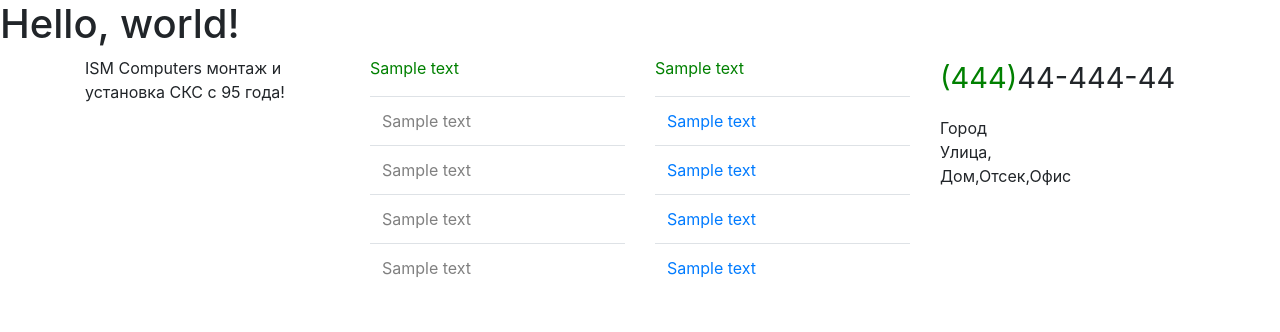
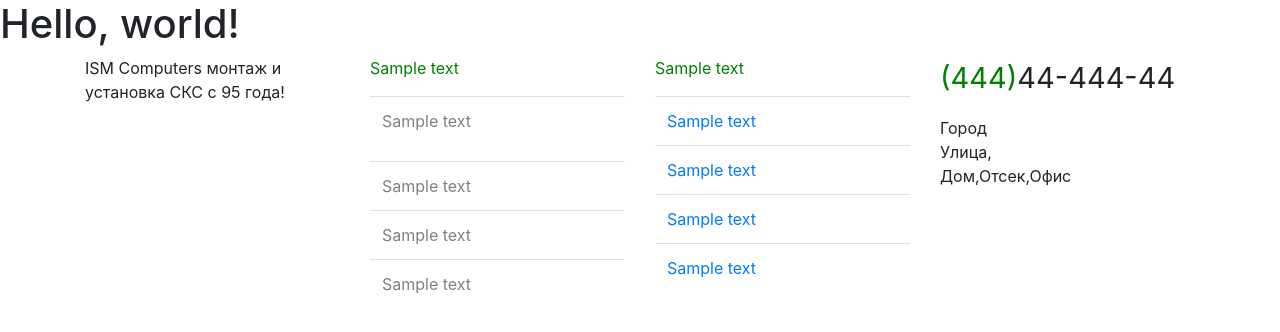
Before and after one commit to FurryElite/Efim, a plain HTML site: page footer.html in a window 1280 px wide. Drawn offline with nearby package versions, Linux system fonts and the light colour scheme.

Commit message:
Update footer.html

```diff
--- a/footer.html
+++ b/footer.html
@@ -34,7 +34,7 @@
         <div class="col"><table class="table">
           <thead><p style="color:green">Sample text</p>
             <tr >
-              <td ><a href="#" style=" color: grey">Sample text</a></td>
+              <td ><a href="#" ><p style=" color: grey">Sample text</p></a></td>
             </tr>
             <tr >
               <td ><a href="#" style=" color: grey">Sample text</a></td>
```
